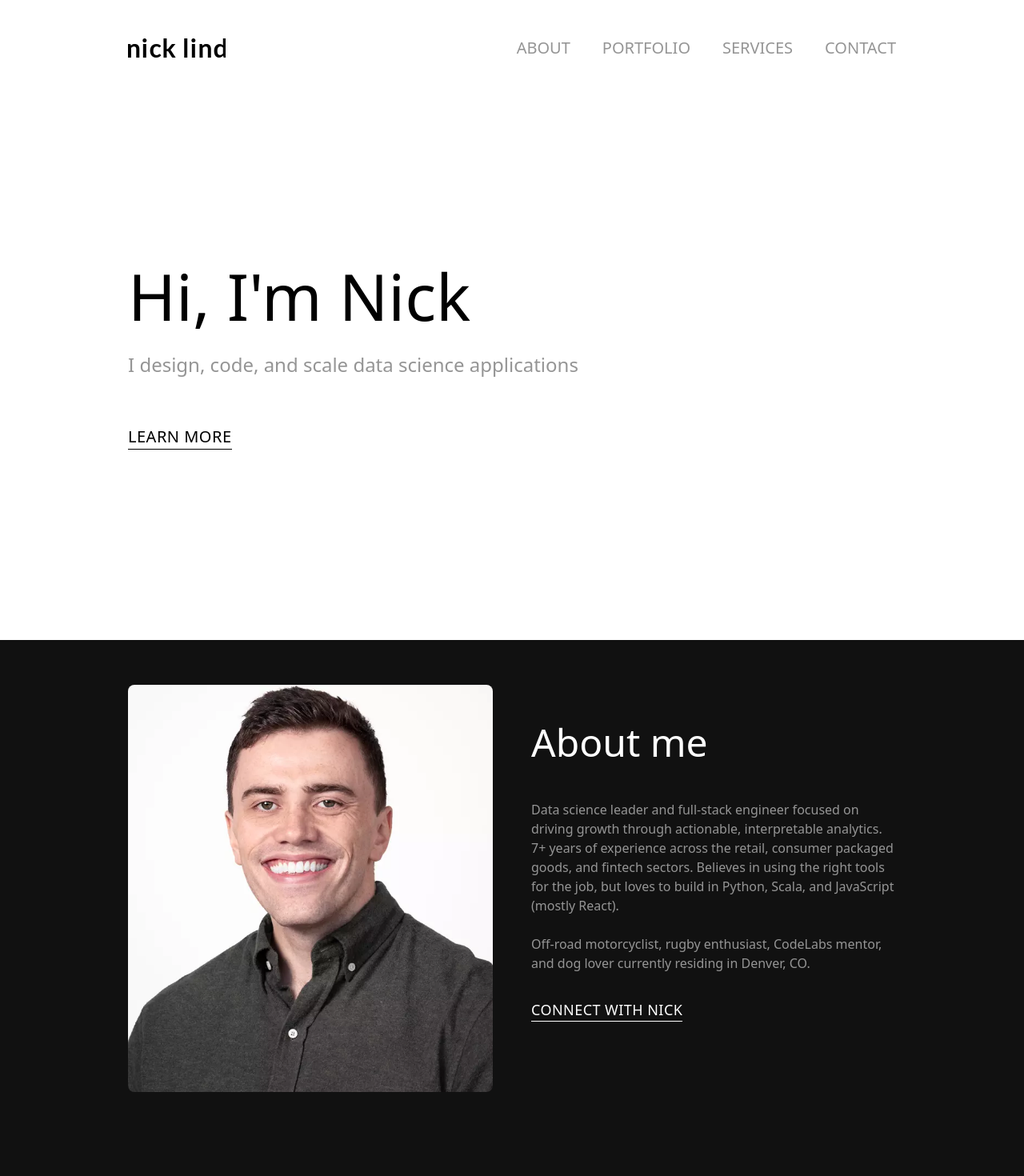
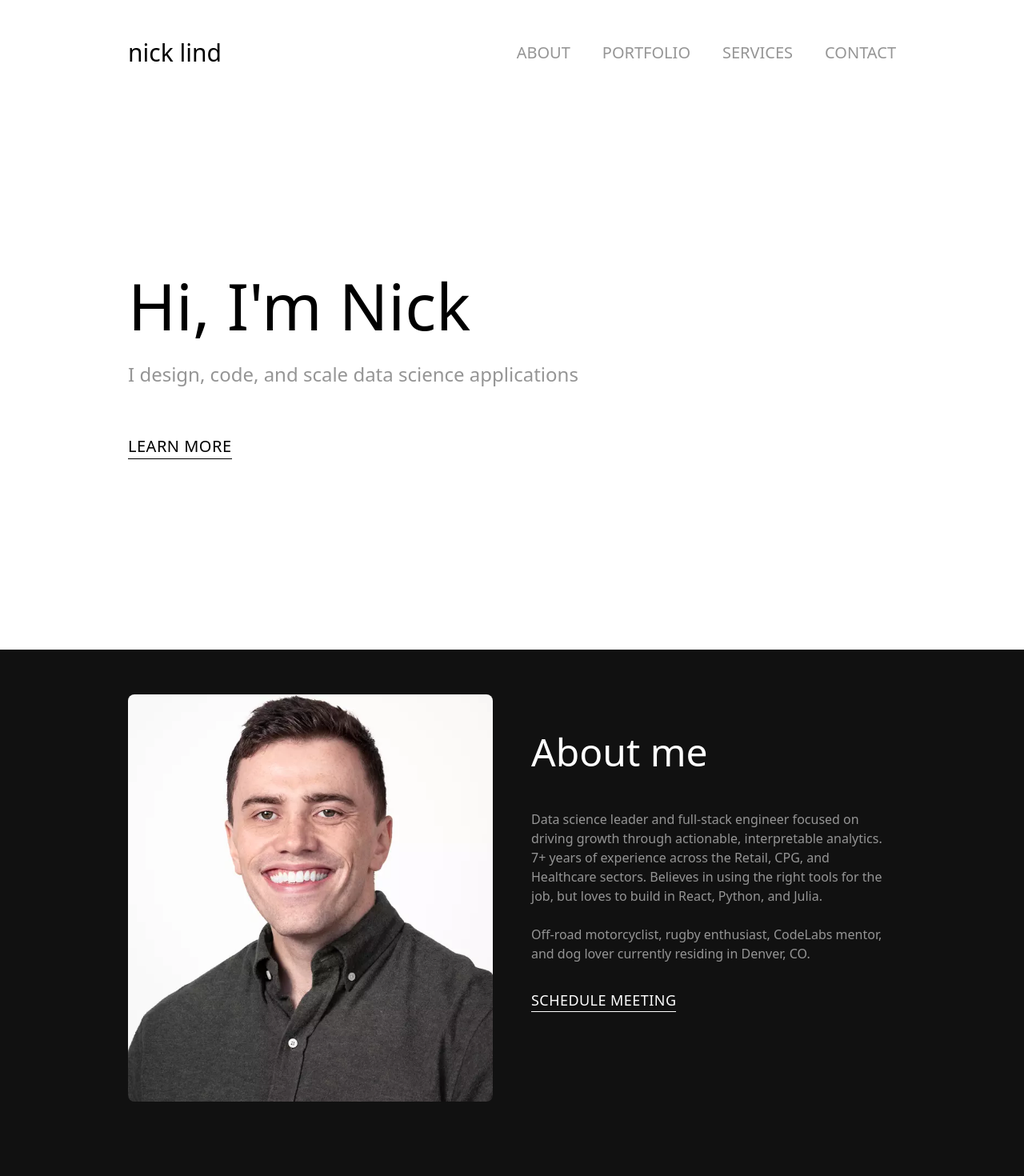
Before and after one commit to ntlind/nextjs-minimalist-websume, a Next.js app: page / in a window 1280 px wide. Shown: the top 1470 px of the page at 80% size. Built offline with nearby package versions, Linux system fonts and the light colour scheme.

Commit message:
update content, image styling, and skills

```diff
--- a/page-sections/About.js
+++ b/page-sections/About.js
@@ -23,9 +23,9 @@ export default function About() {
             <p class="text-lightGrayText text-md mt-4 xl:mt-10">
               Data science leader and full-stack engineer focused on driving
               growth through actionable, interpretable analytics. 7+ years of
-              experience across the retail, consumer packaged goods, and fintech
-              sectors. Believes in using the right tools for the job, but loves
-              to build in Python, Scala, and JavaScript (mostly React).
+              experience across the Retail, CPG, and Healthcare sectors.
+              Believes in using the right tools for the job, but loves to build
+              in React, Python, and Julia.
               <br />
               <br />
               Off-road motorcyclist, rugby enthusiast, CodeLabs mentor, and dog
@@ -33,7 +33,7 @@ export default function About() {
               <div class="mt-8">
                 <CalendlyLink
                   url="https://calendly.com/quantilegroup/30min"
-                  text="Connect with Nick"
+                  text="Schedule meeting"
                   class_style="uppercase text-lg text-white font-light border-bottom-white mb-20 font-light tracking-wide cursor-pointer"
                 />
               </div>
--- a/page-sections/Contact.js
+++ b/page-sections/Contact.js
@@ -62,7 +62,7 @@ export default function VideoBar() {
             autoBuffer
             loop
             muted
-            class="block object-fill w-full h-full overflow-hidden"
+            class="block object-cover w-full h-full overflow-hidden"
           >
             <source src="./video.mp4" type="video/mp4" />
           </video>
--- a/page-sections/Header.js
+++ b/page-sections/Header.js
@@ -45,16 +45,15 @@ export default function Header() {
       ref={ref}
       class={
         inView
-          ? "relative bg-white mt-10 fade"
-          : "relative bg-white mt-10 invisible"
+          ? "relative bg-white mt-10 md:fade"
+          : "relative bg-white mt-10 md:invisible"
       }
     >
       <div class="max-w-screen-xl mx-auto	lg:px-40 px-6">
         <div class="flex justify-between items-center border-gray-100 py-2 md:justify-start md:space-x-10">
           <div class="flex justify-start lg:w-0 lg:flex-1">
             <a href="#">
-              <span class="sr-only">Logo</span>
-              <img class="h-6 w-auto" src="./black.svg" alt="" />
+              <span class="text-3xl font-light">nick lind</span>
             </a>
           </div>
           <button type="button" className="md:hidden" onClick={handleClick}>
@@ -114,14 +113,6 @@ export default function Header() {
               Contact
             </a>
           </Drawer>
-          {/* <div
-            class={
-              "text-left top-16 flex-grow md:hidden z-50" +
-              (navbarOpen ? " " : " hidden")
-            }
-          >
-
-          </div> */}
           {rightLinks}
         </div>
       </div>
--- a/page-sections/Skills.js
+++ b/page-sections/Skills.js
@@ -67,20 +67,20 @@ export default function Skills() {
         {" "}
         <div class="grid grid-cols-1 lg:grid-cols-2 gap-6 lg: gap-12 mt-4 xl:mt-10">
           <div>
-            <div class={"text-4xl pb-6 fade"}>Languages</div>
+            <div class={"text-4xl pb-6 fade"}>Back-End & ML</div>
             <SkillCard title="Python" progress="100" />
+            <SkillCard title="Spark" progress="96" />
             <SkillCard title="SQL" progress="95" />
-            <SkillCard title="Julia" progress="80" />
-            <SkillCard title="Scala" progress="70" />
-            <SkillCard title="JavaScript, HTML, CSS" progress="60" />
+            <SkillCard title="Scala" progress="75" />
+            <SkillCard title="GCP, AWS, and Azure" progress="68" />
           </div>
           <div>
-            <div class={"text-4xl pb-6 fade"}>Frameworks & Tools</div>
-            <SkillCard title="Spark" progress="96" />
-            <SkillCard title="PyTorch" progress="80" />
-            <SkillCard title="GCP, AWS, & Azure" progress="80" />
-            <SkillCard title="Docker" progress="60" />
-            <SkillCard title="React.js" progress="60" />
+            <div class={"text-4xl pb-6 fade"}>Front-End</div>
+            <SkillCard title="Django" progress="90" />
+            <SkillCard title="HTML + CSS" progress="80" />
+            <SkillCard title="React.js" progress="70" />
+            <SkillCard title="Celery + RPC" progress="70" />
+            <SkillCard title="jQuery" progress="60" />
           </div>
         </div>
       </div>
```
